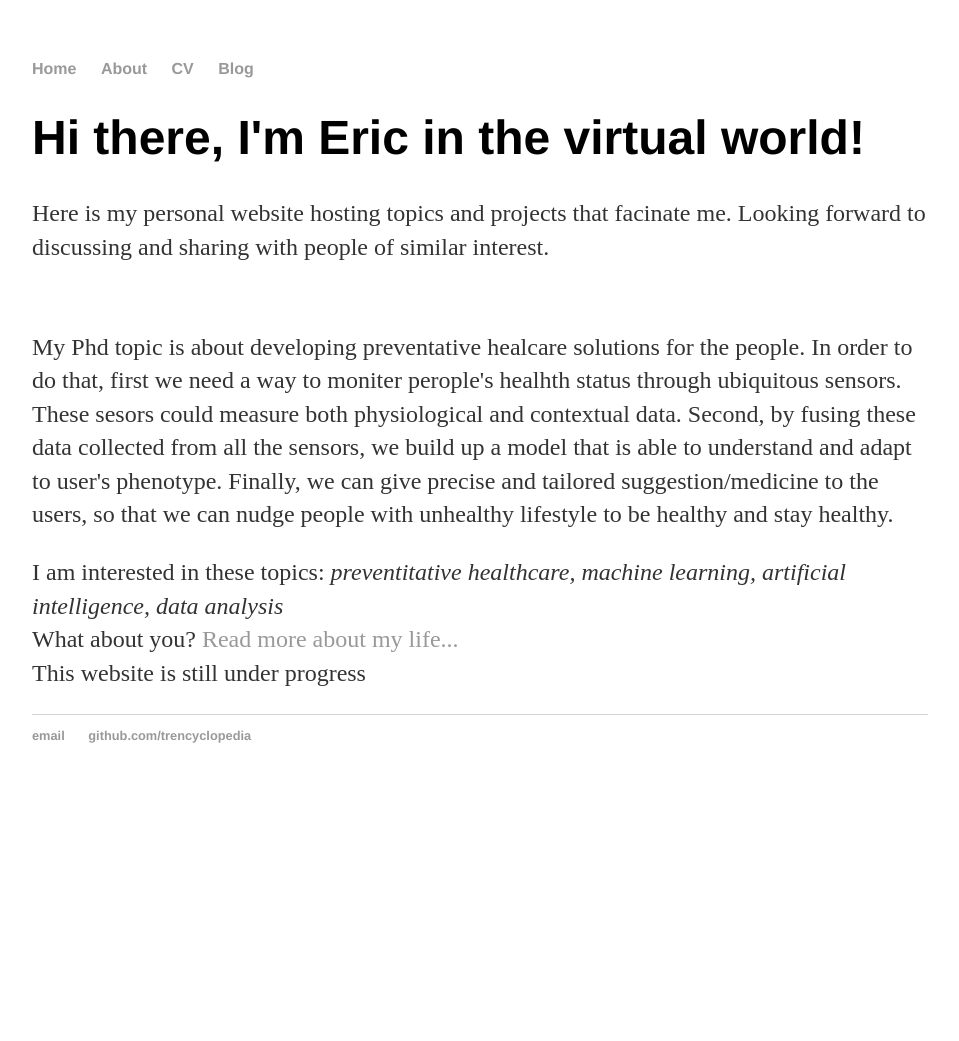
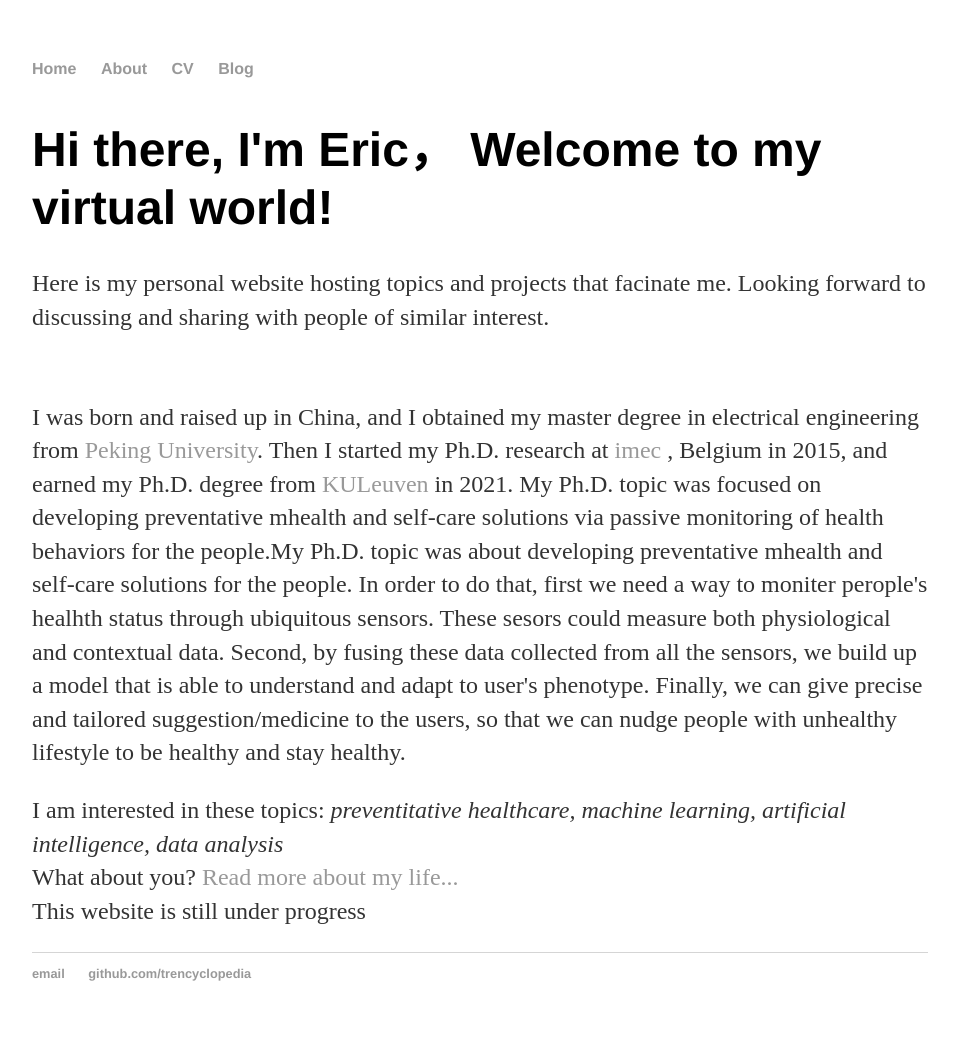
Before and after one commit to trencyclopedia/trencyclopedia.github.io, a Jekyll site: the page built from index.html, in a window 1280 px wide. Shown: the whole page, without its empty margins (160-1119 px from the left). Built offline with Jekyll 4.4.1, drawn with Linux system fonts in a browser that asks for light colours; before the commit the page ends 900 px from its top, so only the background shows below that.

Commit message:
add superlinks
add links

```diff
--- a/index.html
+++ b/index.html
@@ -3,17 +3,20 @@ layout: default
 title: Eric, the virtual world
 ---
 <div class="blurb">
-        <h1>Hi there, I'm Eric in the virtual world!</h1>
+        <h1>Hi there, I'm Eric， Welcome to my virtual world!</h1>
 
 	<p>Here is my personal website hosting topics and projects that facinate me. Looking forward to discussing and sharing with people of similar interest.</p>
 	<br>
-	<p>My Phd topic is about developing preventative healcare solutions for the people.
+	<p>I was born and raised up in China, and I obtained my master degree in electrical engineering from <a href="https://english.pku.edu.cn/">Peking University</a>. Then I started my Ph.D. research at <a href="https://www.imec-int.com/en"> imec </a>, Belgium in 2015,
+		and earned my Ph.D. degree from <a href="https://www.kuleuven.be/english/">KULeuven</a> in 2021. My Ph.D. topic was focused on developing preventative mhealth and self-care solutions via passive monitoring of health behaviors for the people.My Ph.D. topic was about developing preventative mhealth and self-care solutions for the people.
 	In order to do that, first we need a way to moniter perople's healhth status through ubiquitous sensors. These sesors could measure both physiological and contextual data.
 	Second, by fusing these data collected from all the sensors, we build up a model that is able to understand and adapt to user's phenotype.
 	Finally, we can give precise and tailored suggestion/medicine to the users, so that we can nudge people with unhealthy lifestyle to be healthy and stay healthy.
 	</p>
 	<p>I am interested in these topics: <em>preventitative healthcare, machine learning, artificial intelligence, data analysis</em>
-        <br>
+
+
+	<br>
 	What about you? <a href="/about">Read more about my life...</a>
 	<br>
 	This website is still under progress
```
